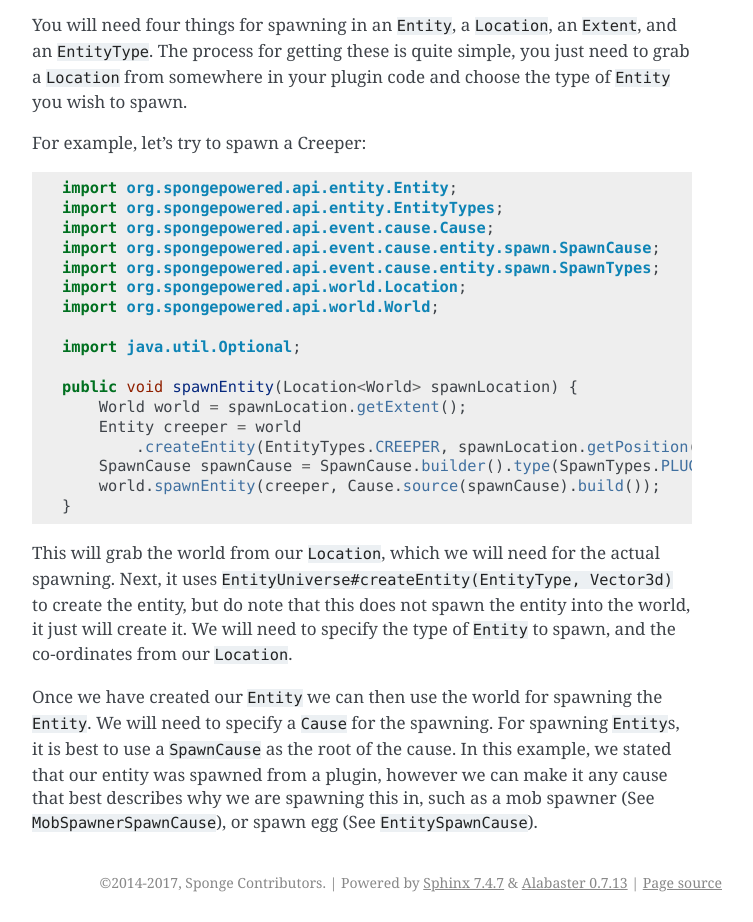
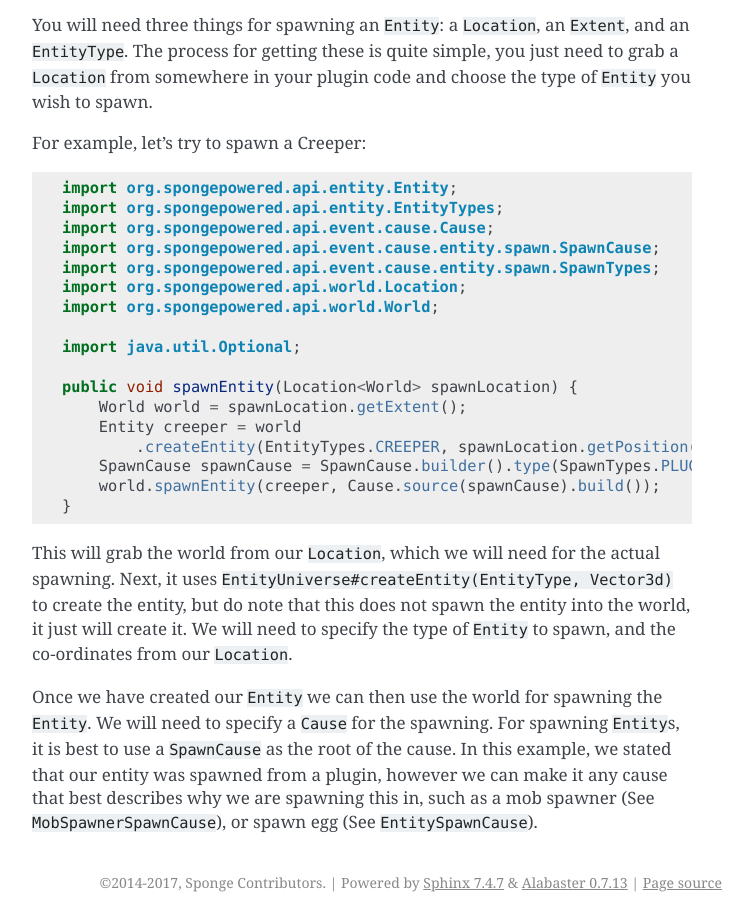
Before and after one commit to SpongePowered/SpongeDocs, a Sphinx documentation site: the page built from source/plugin/entities/spawning.rst, in a window 1280 px wide, cut to the strip 200-1122 px from the top of the page. Shown: the whole strip, without its empty margins (388-1141 px from the left). Built offline with Sphinx 7.4.7, drawn with Linux system fonts in a browser that asks for light colours; pages that are not in the unit, such as notebooks, are missing from menus; cross-references to code outside the pages are shown as plain code.

Commit message:
Solves 437#issuecomment-331235866

```diff
--- a/source/plugin/entities/spawning.rst
+++ b/source/plugin/entities/spawning.rst
@@ -13,7 +13,7 @@ Spawning an Entity
     org.spongepowered.api.world.extent.Extent
     org.spongepowered.api.world.extent.EntityUniverse
 
-You will need four things for spawning in an :javadoc:`Entity`, a :javadoc:`Location`, an :javadoc:`Extent`, and an
+You will need three things for spawning an :javadoc:`Entity`: a :javadoc:`Location`, an :javadoc:`Extent`, and an
 :javadoc:`EntityType`. The process for getting these is quite simple, you just need to grab a ``Location`` from
 somewhere in your plugin code and choose the type of ``Entity`` you wish to spawn.
 
```
